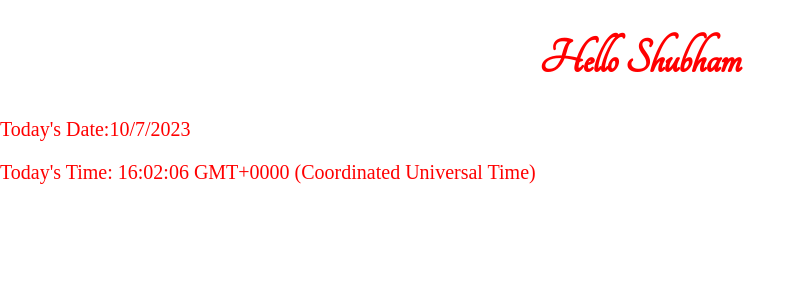
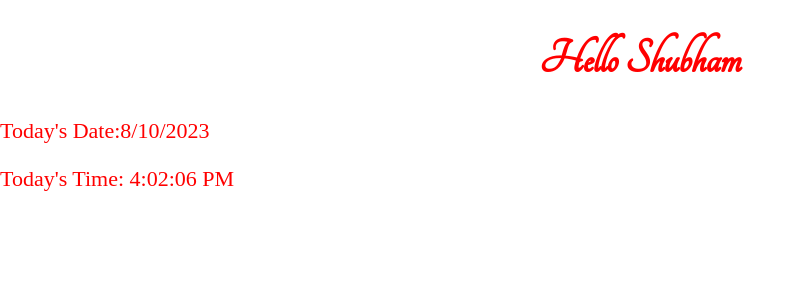
Before and after one commit to Shubham138g/Html, a React (Create React App) app in the folder react/react-app/: page / in a window 1280 px wide. Shown: the top 300 px of the page, without its empty margins (0-805 px from the left). Built offline with nearby package versions, Linux system fonts and the light colour scheme.

Commit message:
modify data and time

```diff
--- a/react/react-app/src/App.css
+++ b/react/react-app/src/App.css
@@ -1,10 +1,10 @@
-h1 {
+.h1 {
   color: red;
   font-family: "Tangerine", serif;
   font-size: 50px;
 }
-p {
+.p {
   color: red;
   font-family: "Borel", cursive;
-  font-size: 20px;
+  font-size: 22px;
 }
--- a/react/react-app/src/App.js
+++ b/react/react-app/src/App.js
@@ -2,15 +2,13 @@ import './App.css';
 
 
 const name = "Shubham";
-const date = new Date().getDate();
-const month = new Date().getMonth();
-const year = new Date().getFullYear();
-const time = new Date().toTimeString();
+const date = new Date().toLocaleDateString();
+const time = new Date().toLocaleTimeString();
 function App() {
   return (
     <>
       <center><h1 className="h1">Hello {name} </h1></center>
-      <p className="p">{`Today's Date:${date}/${month}/${year}`}</p>
+      <p className="p">{`Today's Date:${date}`}</p>
       <p className="p">{`Today's Time: ${time}`}</p>
     </>
   );
```
